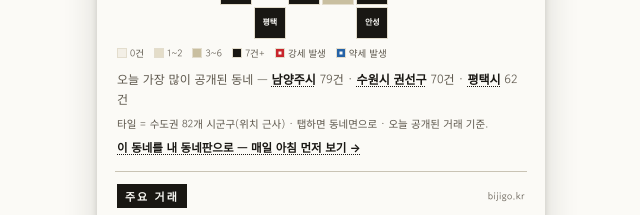
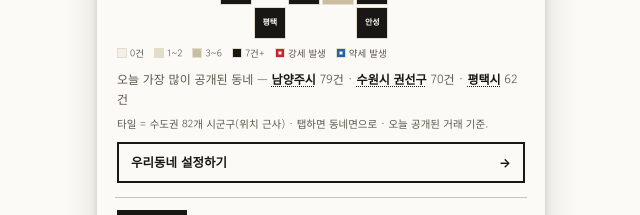
Before and after one commit to hunydah111/dohapapa, a Next.js app: page / in a window 1280 px wide. Shown: the part 1040-1255 px from the top of the page, without its empty margins (319-959 px from the left). Built offline with nearby package versions, Linux system fonts and the light colour scheme; no server answers.

Commit message:
copy(v2.6): 동네판 진입점 — '우리동네 설정하기' 박스 버튼으로 (사장 지시)
Co-Authored-By: Claude Opus 4.8 <noreply@anthropic.com>

```diff
--- a/src/components/DailyFront.tsx
+++ b/src/components/DailyFront.tsx
@@ -1065,16 +1065,16 @@ export function DailyFront() {
                   {isMerged ? "합산 기간" : "오늘"} 공개된 거래 기준{mergedNote}.
                 </CornerNote>
                 {/* 동네판 진입점(v2.6) — 지면에서 유일한 1개. #local 해시 → HomeTabs 가
-                    동네판 탭으로 전환(구독 설정은 그쪽 지면에서). */}
-                <p className="m-0 mt-1.5 text-[11.5px]">
-                  <a
-                    href="#local"
-                    className="font-bold underline decoration-dotted underline-offset-2"
-                    style={{ color: INK }}
-                  >
-                    이 동네를 내 동네판으로 — 매일 아침 먼저 보기 →
-                  </a>
-                </p>
+                    동네판 탭으로 전환(구독 설정은 그쪽 지면에서).
+                    박스형 버튼(사장 지시) — 코랄은 판정 CTA 전용이라 먹 아웃라인 위계. */}
+                <a
+                  href="#local"
+                  className="mt-2.5 flex items-center justify-between border-2 px-3 py-2 text-[12.5px] font-bold"
+                  style={{ borderColor: INK, color: INK, background: PAPER }}
+                >
+                  <span>우리동네 설정하기</span>
+                  <span aria-hidden="true">→</span>
+                </a>
               </section>
             )}
 
```
